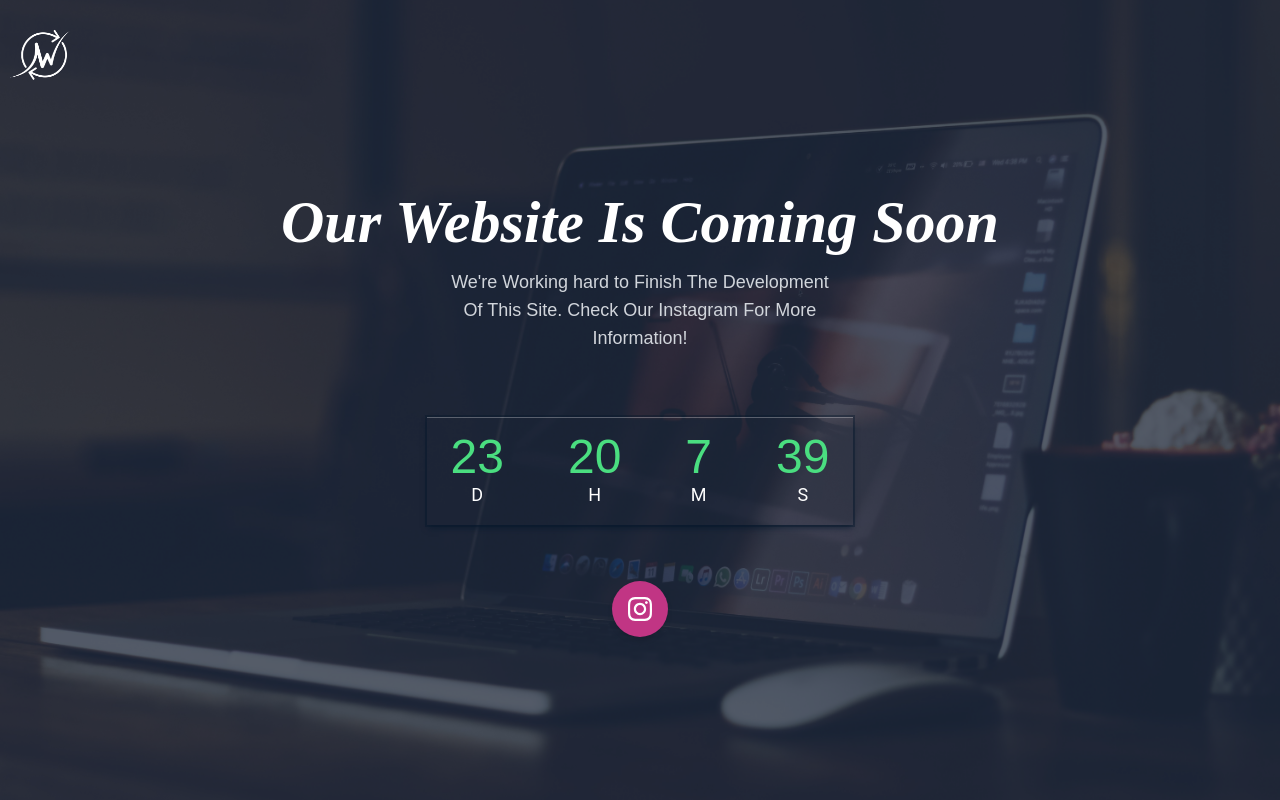
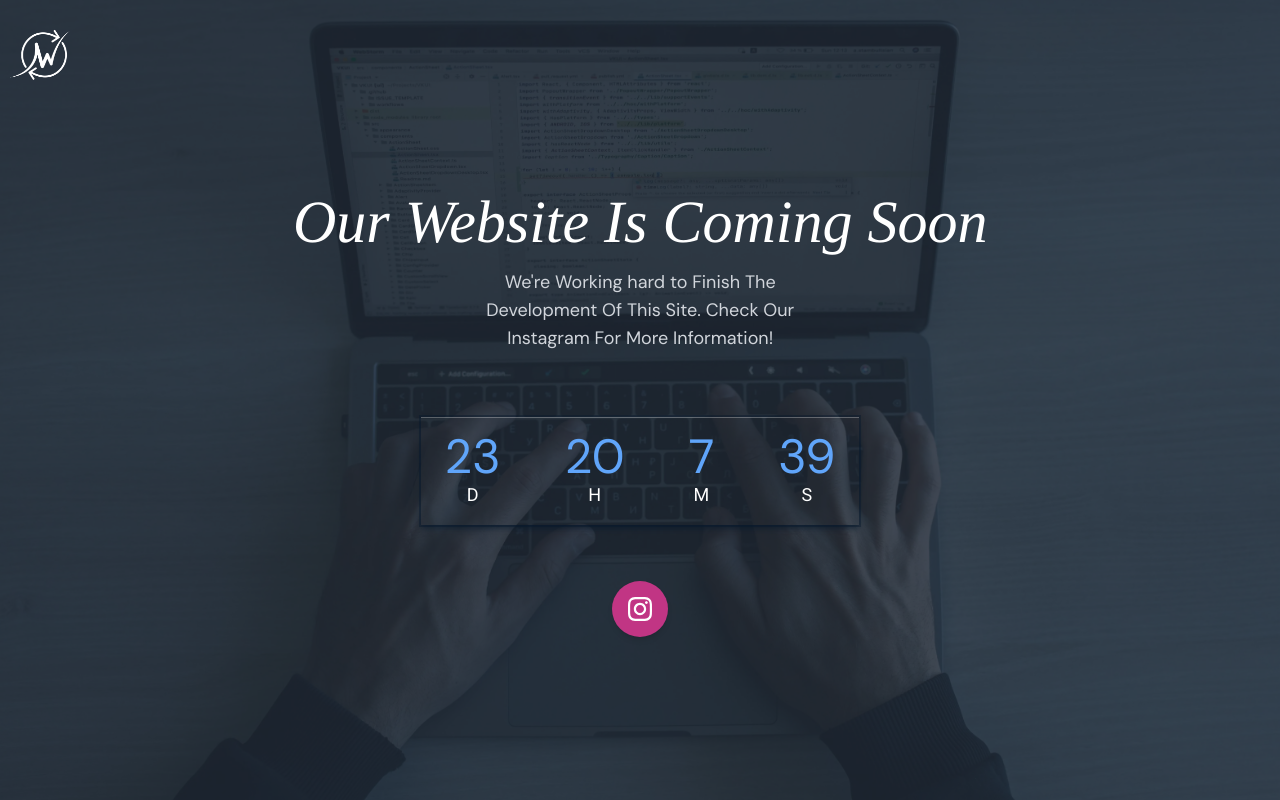
Before and after one commit to askwebsync/websync-landing, a Vue app: page /about in a window 1280 px wide. Built offline with nearby package versions, Linux system fonts and the light colour scheme.

Commit message:
rapihin responsive

```diff
--- a/src/App.vue
+++ b/src/App.vue
@@ -4,7 +4,7 @@
   </div>
   <div
     v-if="!loading"
-    class="relative h-screen w-full flex flex-col background-banner"
+    class="relative h-screen w-full flex flex-col background-banner bg-center bg-cover"
   >
     <div
       class="absolute top-0 right-0 bottom-0 left-0 bg-gray-800 opacity-75"
@@ -18,7 +18,7 @@
       <div
         class="mx-auto space-y-4 center animate__animated animate__bounce animate__slow"
       >
-        <h1 class="text-4xl md:text-6xl font-bold text-white">
+        <h1 class="text-4xl md:text-6xl text-white">
           Our Website Is Coming Soon
         </h1>
         <h2 class="text-gray-300 text-sm md:text-lg max-w-sm">
@@ -31,19 +31,19 @@
         class="flex flex-wrap justify-center p-2 md:p-4 text-center gap-1 md:gap-12 shadow-custom"
       >
         <div class="flex flex-col w-20 md:w-auto md:mx-2 mb-4 md:mb-0">
-          <h2 class="text-green-400 text-3xl md:text-5xl">{{ day }}</h2>
+          <h2 class="text-blue-400 text-3xl md:text-5xl">{{ day }}</h2>
           <p class="text-white text-base md:text-lg">D</p>
         </div>
         <div class="flex flex-col w-20 md:w-auto md:mx-2 mb-4 md:mb-0">
-          <h2 class="text-green-400 text-3xl md:text-5xl">{{ hours }}</h2>
+          <h2 class="text-blue-400 text-3xl md:text-5xl">{{ hours }}</h2>
           <p class="text-white text-base md:text-lg">H</p>
         </div>
         <div class="flex flex-col w-20 md:w-auto md:mx-2 mb-4 md:mb-0">
-          <h2 class="text-green-400 text-3xl md:text-5xl">{{ minutes }}</h2>
+          <h2 class="text-blue-400 text-3xl md:text-5xl">{{ minutes }}</h2>
           <p class="text-white text-base md:text-lg">M</p>
         </div>
         <div class="flex flex-col w-20 md:w-auto md:mx-2">
-          <h2 class="text-green-400 text-3xl md:text-5xl">{{ seconds }}</h2>
+          <h2 class="text-blue-400 text-3xl md:text-5xl">{{ seconds }}</h2>
           <p class="text-white text-base md:text-lg">S</p>
         </div>
       </div>
@@ -51,8 +51,7 @@
         <a href="https://www.instagram.com/websync.id/">
           <button
             type="button"
-            class="mb-2 inline-block rounded-full p-3 md:p-4 text-xs md:text-base font-medium uppercase leading-normal text-white shadow-md transition duration-150 ease-in-out hover:shadow-lg focus:shadow-lg focus:outline-none focus:ring-0 active:shadow-lg"
-            style="background-color: #c13584"
+            class="button mb-2 inline-block rounded-full p-3 md:p-4 text-xs md:text-base font-medium uppercase leading-normal text-white shadow-md transition duration-150 ease-in-out hover:shadow-lg hover:text-black focus:shadow-lg focus:outline-none focus:ring-0 active:shadow-lg"
           >
             <svg
               xmlns="http://www.w3.org/2000/svg"
@@ -115,4 +114,57 @@ export default {
 };
 </script>
 
-<style></style>
+<style>
+@import url("https://fonts.googleapis.com/css2?family=DM+Sans:ital,wght@0,400;0,500;0,700;1,400;1,500;1,700&family=Roboto:wght@400;500&family=Tinos:ital,wght@0,700;1,400;1,700&display=swap");
+
+a {
+  transition: 0.15s;
+}
+
+.center {
+  text-align: -webkit-center;
+}
+
+.background-banner {
+  background-image: url(/public/web-6.webp);
+}
+
+h1 {
+  font-family: Tinos, serif;
+  font-weight: 600;
+  font-style: italic;
+}
+
+h2 {
+  font-family: "DM Sans", sans-serif;
+  font-weight: 500;
+}
+
+p {
+  font-family: Roboto, sans-serif;
+  font-weight: 400;
+}
+
+.shadow-custom {
+  box-shadow: rgba(6, 24, 44, 0.4) 0 0 0 2px,
+    rgba(6, 24, 44, 0.65) 0 4px 6px -1px,
+    rgba(255, 255, 255, 0.275) 0 1px 0 inset;
+}
+
+.button {
+  background-color: #c13584;
+}
+
+.button:hover {
+  background-color: white;
+  transform: scale(1.1);
+  transition: transform 0.2s ease-in-out;
+}
+
+.spinner {
+  border: 5px solid rgba(0, 0, 0, 0.1);
+  border-left-color: #3490dc;
+  border-radius: 50%;
+  animation: 1s linear infinite spin;
+}
+</style>
--- a/src/assets/main.css
+++ b/src/assets/main.css
@@ -1,55 +1,3 @@
 @tailwind base;
 @tailwind components;
 @tailwind utilities;
-@import url('https://fonts.googleapis.com/css2?family=DM+Sans:ital,wght@0,400;0,500;0,700;1,400;1,500;1,700&family=Roboto:wght@400;500&family=Tinos:ital,wght@0,700;1,400;1,700&display=swap');
-
-a {
-  transition: .15s
-}
-
-.center {
-  text-align: -webkit-center
-}
-
-.background-banner {
-  background-image: url(../../public/web-1.jpg);
-  background-position: center center;
-  background-size: cover;
-}
-
-h1 {
-  font-family: Tinos, serif;
-  font-weight: 600;
-  font-style: italic
-}
-
-h2 {
-  font-family: "DM Sans", sans-serif;
-  font-weight: 500;
-}
-
-p {
-  font-family: Roboto, sans-serif;
-  font-weight: 400;
-
-}
-
-.shadow-custom {
-  box-shadow: rgba(6, 24, 44, .4) 0 0 0 2px, rgba(6, 24, 44, .65) 0 4px 6px -1px, rgba(255, 255, 255, .275) 0 1px 0 inset
-}
-
-button {
-  background-color: #c13584;
-}
-
-button:hover {
-  transform: scale(1.1);
-  transition: transform .2s ease-in-out
-}
-
-.spinner {
-  border: 5px solid rgba(0, 0, 0, .1);
-  border-left-color: #3490dc;
-  border-radius: 50%;
-  animation: 1s linear infinite spin
-}
```
Also changed, not shown: public/web-6.jpg (deleted), public/web-6.webp (added).
